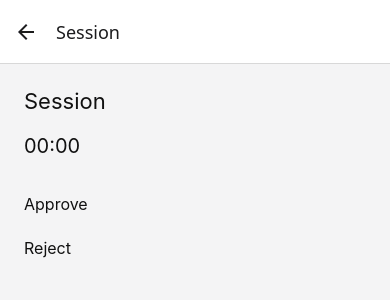
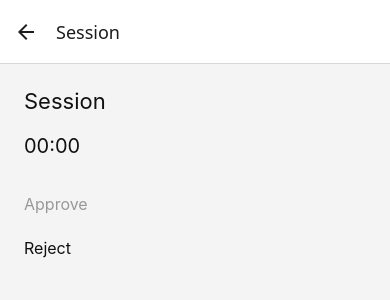
Before and after one commit to o-mid/SignSight, a React Native app: screen /Session in a window 390 px wide. Shown: the top 300 px of the page. Built offline with nearby package versions, Linux system fonts and the light colour scheme.

Commit message:
fix: disable approve after session expiry

```diff
--- a/src/screens/SessionScreen.tsx
+++ b/src/screens/SessionScreen.tsx
@@ -5,6 +5,7 @@ import {
   approveSessionProposal,
   disconnectSession,
   formatCountdown,
+  isApproveExpired,
   listActiveSessions,
   proposalExpiryMs,
   rejectSessionProposal,
@@ -62,9 +63,11 @@ export default function SessionScreen() {
   }, []);
 
   const proposal = snapshot.pendingProposal;
+  const msLeft = proposalExpiryMs(expirySource(proposal)) - now;
+  const approveExpired = isApproveExpired(msLeft);
 
   async function onApprove(): Promise<void> {
-    if (!isSessionProposal(proposal)) {
+    if (!isSessionProposal(proposal) || approveExpired) {
       return;
     }
     await approveSessionProposal(proposal);
@@ -105,13 +108,14 @@ export default function SessionScreen() {
         {dappUrlFromProposal(proposal) || snapshot.sessions[0]?.dappUrl || ''}
       </Text>
       <Text style={styles.countdown}>
-        {formatCountdown(proposalExpiryMs(expirySource(proposal)) - now)}
+        {formatCountdown(msLeft)}
       </Text>
       <Pressable
-        style={styles.button}
+        style={[styles.button, approveExpired ? styles.buttonDisabled : null]}
         onPress={() => {
           void onApprove();
         }}
+        disabled={approveExpired}
       >
         <Text style={styles.buttonText}>Approve</Text>
       </Pressable>
@@ -161,6 +165,9 @@ const styles = StyleSheet.create({
   button: {
     paddingVertical: 12,
   },
+  buttonDisabled: {
+    opacity: 0.4,
+  },
   buttonText: {
     fontSize: 16,
     color: '#111',
```
